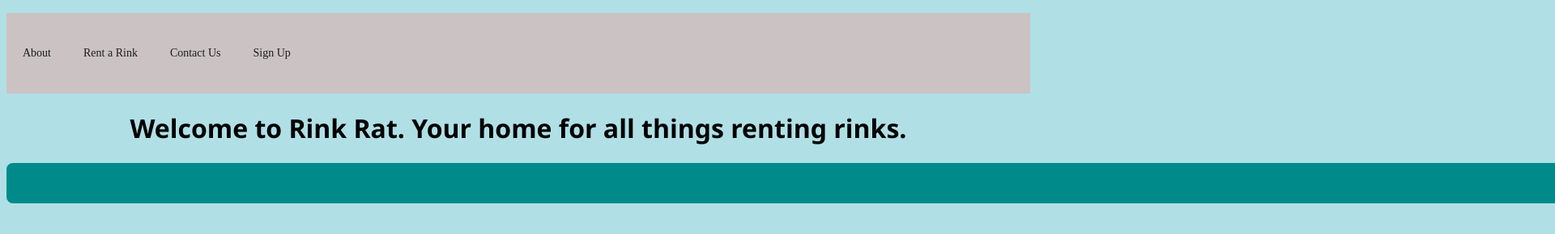
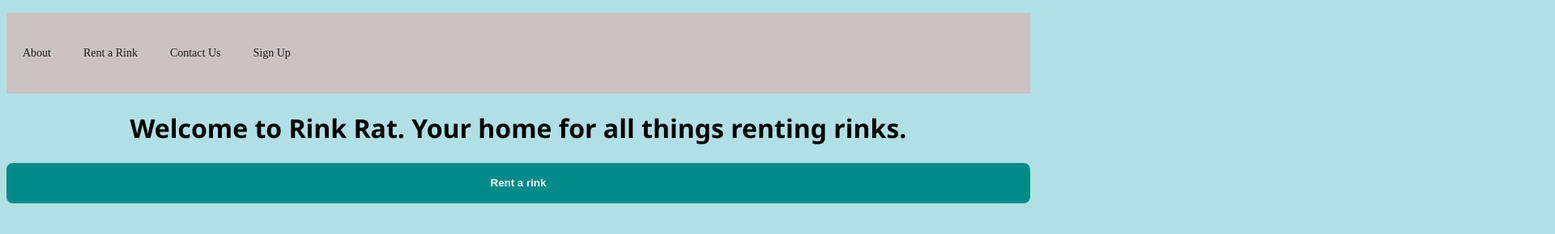
Before and after one commit to Eobam/Rink-Rat, a website: page index.html in a window 1280 px wide. Shown: the top 290 px of the page at 81% size, 1920 px wide, since content can reach past the window. Drawn offline with Linux system fonts and the light colour scheme.

Commit message:
i'm so stupid

```diff
--- a/stylemain.css
+++ b/stylemain.css
@@ -11,7 +11,7 @@ body {
     padding: 0px 0px;
     border: none;
     border-radius: 8px;
-    width: 6000px;
+    width: 100%;
     height: 50px;
 }
 
```
